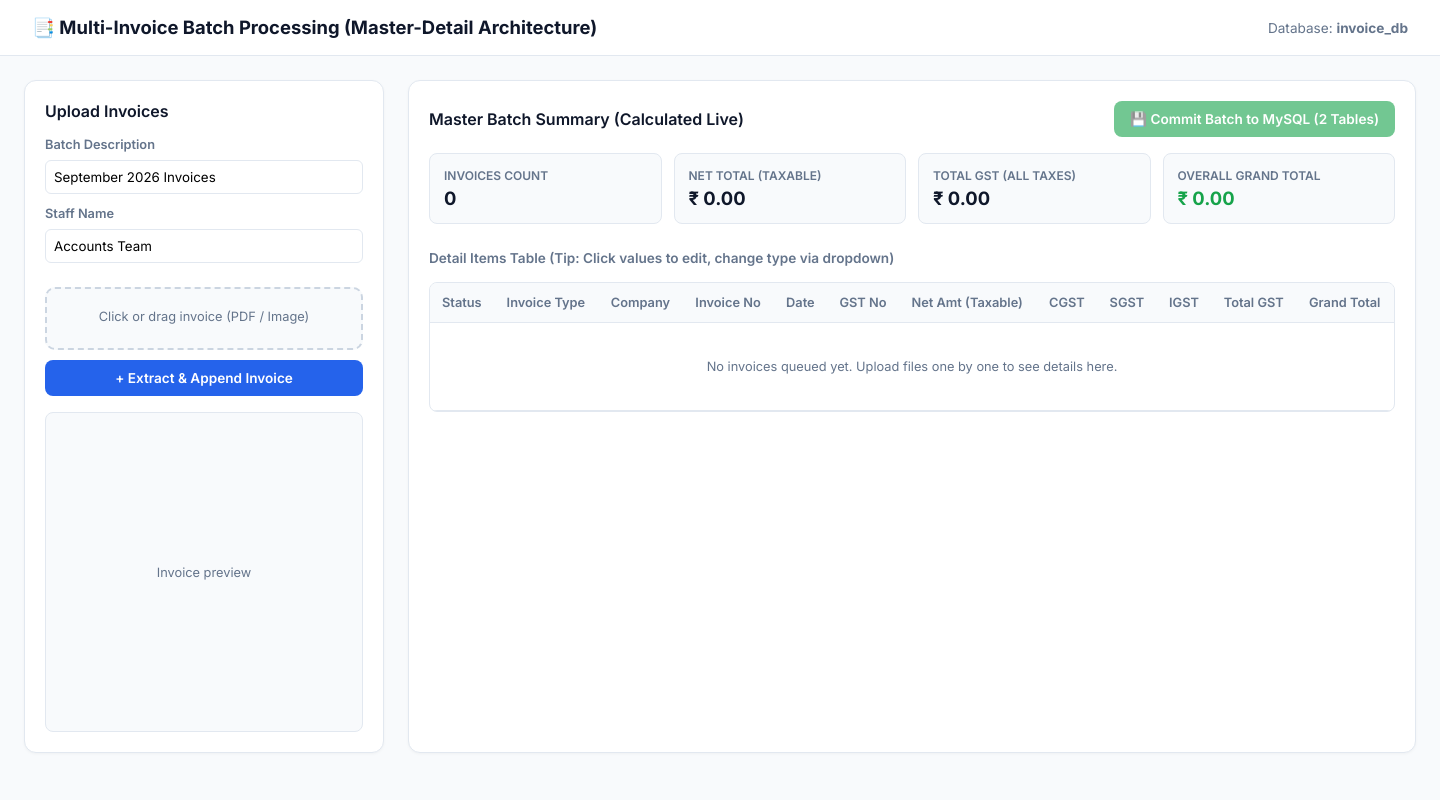
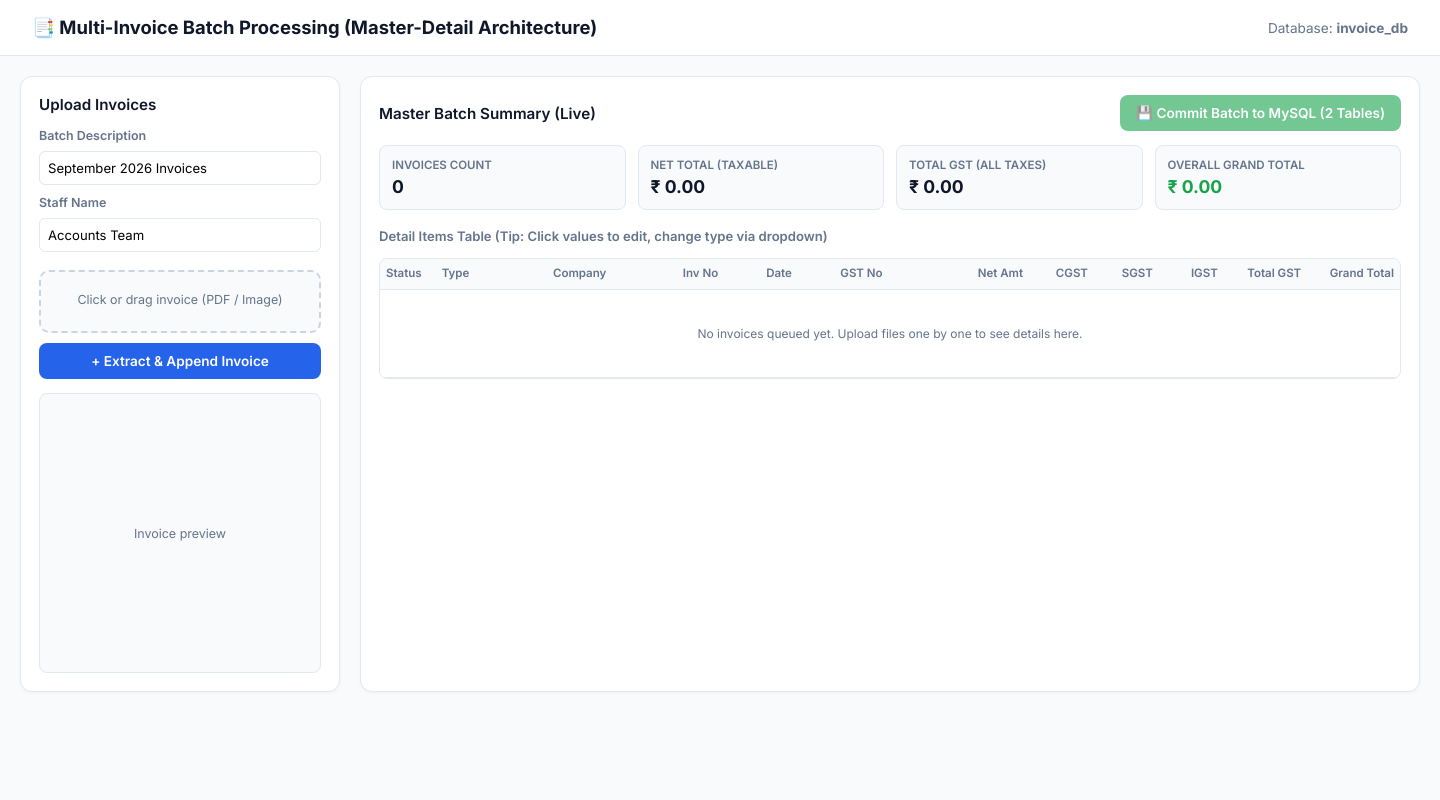
Before and after one commit to Brindha36/OCR, a Flask app: page / in a window 1440 px wide. Run offline with Flask 3, Linux system fonts and the light colour scheme; data that the repository does not hold is empty.

Commit message:
index.html

```diff
--- a/templates/index.html
+++ b/templates/index.html
@@ -25,7 +25,15 @@
         }
 
         * { box-sizing: border-box; margin: 0; padding: 0; font-family: 'Inter', sans-serif; }
-        body { background-color: var(--background); color: var(--text-main); min-height: 100vh; }
+
+        /* Prevent page-wide horizontal scroll */
+        html, body {
+            background-color: var(--background);
+            color: var(--text-main);
+            min-height: 100vh;
+            overflow-x: hidden;
+            width: 100%;
+        }
 
         header {
             background-color: var(--surface);
@@ -38,27 +46,29 @@
         .brand { font-size: 1.15rem; font-weight: 700; display: flex; align-items: center; gap: 8px; }
 
         .workspace {
-            max-width: 1850px;
-            margin: 24px auto;
-            padding: 0 24px;
+            width: 100%;
+            max-width: 100%;
+            margin: 20px auto;
+            padding: 0 20px;
             display: grid;
-            grid-template-columns: 360px 1fr;
-            gap: 24px;
+            grid-template-columns: 320px minmax(0, 1fr);
+            gap: 20px;
         }
 
         .panel {
             background: var(--surface);
             border: 1px solid var(--border);
             border-radius: 12px;
-            padding: 20px;
+            padding: 18px;
             display: flex;
             flex-direction: column;
-            gap: 16px;
+            gap: 14px;
             box-shadow: 0 1px 3px rgba(0, 0, 0, 0.04);
+            min-width: 0; /* Prevents CSS grid blowout */
         }
 
         .panel-title {
-            font-size: 1rem;
+            font-size: 0.95rem;
             font-weight: 600;
             display: flex;
             align-items: center;
@@ -103,7 +113,7 @@
         .btn-success:hover { background-color: #15803d; }
 
         .preview-container {
-            height: 320px;
+            height: 280px;
             border: 1px solid var(--border);
             border-radius: 8px;
             background: #f8fafc;
@@ -123,34 +133,68 @@
         .card-stat {
             background: #f8fafc;
             border: 1px solid var(--border);
-            padding: 14px;
+            padding: 12px;
             border-radius: 8px;
         }
-        .card-stat-label { font-size: 0.75rem; font-weight: 600; color: var(--text-muted); text-transform: uppercase; }
-        .card-stat-val { font-size: 1.15rem; font-weight: 700; color: var(--text-main); margin-top: 4px; }
+        .card-stat-label { font-size: 0.72rem; font-weight: 600; color: var(--text-muted); text-transform: uppercase; }
+        .card-stat-val { font-size: 1.1rem; font-weight: 700; color: var(--text-main); margin-top: 4px; }
         .card-stat-val.highlight { color: var(--success); }
 
+        /* Strict vertical-only scroll container */
         .table-wrapper {
-            overflow-x: auto;
+            overflow-x: hidden;
+            overflow-y: auto;
             border: 1px solid var(--border);
             border-radius: 8px;
-            max-height: 480px;
+            max-height: 520px;
+            width: 100%;
         }
+
+        /* Fixed table layout prevents pushing horizontally */
         table {
             width: 100%;
             border-collapse: collapse;
-            font-size: 0.8rem;
-            white-space: nowrap;
+            font-size: 0.75rem;
+            table-layout: fixed;
         }
-        thead { background: #f8fafc; position: sticky; top: 0; z-index: 10; border-bottom: 1px solid var(--border); }
-        th { padding: 12px; font-weight: 600; color: var(--text-muted); text-align: left; }
-        td { padding: 10px 12px; border-bottom: 1px solid var(--border); }
+
+        thead {
+            background: #f8fafc;
+            position: sticky;
+            top: 0;
+            z-index: 10;
+            border-bottom: 1px solid var(--border);
+        }
+
+        th, td {
+            padding: 8px 6px;
+            border-bottom: 1px solid var(--border);
+            text-align: left;
+            word-wrap: break-word;
+            overflow-wrap: break-word;
+            white-space: normal; /* Permits wrapping into multi-line cells */
+            vertical-align: middle;
+        }
+
+        th {
+            font-weight: 600;
+            color: var(--text-muted);
+            font-size: 0.72rem;
+            line-height: 1.2;
+        }
+
+        /* Right-align numbers for neat accounting layouts */
+        .num-cell {
+            text-align: right;
+        }
 
         .editable-cell {
-            padding: 4px 6px;
+            padding: 4px 4px;
             border-radius: 4px;
             outline: none;
             border: 1px dashed transparent;
+            display: block;
+            min-height: 18px;
         }
         .editable-cell:hover {
             border-color: #94a3b8;
@@ -162,16 +206,16 @@
             box-shadow: 0 0 0 2px rgba(37, 99, 235, 0.15);
         }
 
-        /* Invoice Type selector styles */
+        /* Compact type selector */
         .type-select {
-            padding: 5px 8px;
-            border-radius: 6px;
-            font-size: 0.75rem;
+            width: 100%;
+            padding: 4px 2px;
+            border-radius: 5px;
+            font-size: 0.7rem;
             font-weight: 600;
             border: 1px solid var(--border);
             outline: none;
             cursor: pointer;
-            transition: all 0.15s ease;
         }
         .type-select.type-computer {
             background-color: #eff6ff;
@@ -184,8 +228,8 @@
             border-color: #fde68a;
         }
 
-        .badge-pending { background: var(--warning-bg); color: var(--warning-text); padding: 3px 6px; border-radius: 4px; font-weight: 600; }
-        .badge-saved { background: #ecfdf5; color: #047857; padding: 3px 6px; border-radius: 4px; font-weight: 600; }
+        .badge-pending { background: var(--warning-bg); color: var(--warning-text); padding: 3px 5px; border-radius: 4px; font-weight: 600; font-size: 0.7rem; display: inline-block; }
+        .badge-saved { background: #ecfdf5; color: #047857; padding: 3px 5px; border-radius: 4px; font-weight: 600; font-size: 0.7rem; display: inline-block; }
     </style>
 </head>
 <body>
@@ -201,18 +245,18 @@
         <div class="panel-title">Upload Invoices</div>
 
         <div style="display: flex; flex-direction: column; gap: 8px;">
-            <label style="font-size: 0.8rem; font-weight: 600; color: var(--text-muted);">Batch Description</label>
-            <input type="text" id="batchNameInput" value="September 2026 Invoices" style="padding: 8px; border: 1px solid var(--border); border-radius: 6px;">
+            <label style="font-size: 0.78rem; font-weight: 600; color: var(--text-muted);">Batch Description</label>
+            <input type="text" id="batchNameInput" value="September 2026 Invoices" style="padding: 8px; border: 1px solid var(--border); border-radius: 6px; font-size: 0.82rem;">
 
-            <label style="font-size: 0.8rem; font-weight: 600; color: var(--text-muted); margin-top: 4px;">Staff Name</label>
-            <input type="text" id="staffNameInput" value="Accounts Team" style="padding: 8px; border: 1px solid var(--border); border-radius: 6px;">
+            <label style="font-size: 0.78rem; font-weight: 600; color: var(--text-muted); margin-top: 2px;">Staff Name</label>
+            <input type="text" id="staffNameInput" value="Accounts Team" style="padding: 8px; border: 1px solid var(--border); border-radius: 6px; font-size: 0.82rem;">
         </div>
 
-        <form id="uploadForm" style="margin-top: 8px;">
+        <form id="uploadForm" style="margin-top: 4px;">
             <div class="dropzone">
                 <input type="file" id="invoiceInput" accept=".pdf,image/*" required>
-                <div style="font-size: 0.8rem; color: var(--text-muted);">Click or drag invoice (PDF / Image)</div>
-                <div id="fileChosenText" style="font-size: 0.75rem; color: var(--primary); font-weight: 600; margin-top: 4px;"></div>
+                <div style="font-size: 0.78rem; color: var(--text-muted);">Click or drag invoice (PDF / Image)</div>
+                <div id="fileChosenText" style="font-size: 0.72rem; color: var(--primary); font-weight: 600; margin-top: 4px;"></div>
             </div>
             <button type="submit" id="addBtn" class="btn-action" style="width: 100%; margin-top: 10px; justify-content: center;">
                 <span id="btnText">+ Extract & Append Invoice</span>
@@ -220,14 +264,14 @@
         </form>
 
         <div class="preview-container" id="previewWrapper">
-            <div style="color: var(--text-muted); font-size: 0.8rem;">Invoice preview</div>
+            <div style="color: var(--text-muted); font-size: 0.78rem;">Invoice preview</div>
         </div>
     </section>
 
     <!-- Right: Master Summary & Detail Table -->
     <section class="panel">
         <div class="panel-title">
-            <span>Master Batch Summary (Calculated Live)</span>
+            <span>Master Batch Summary (Live)</span>
             <button class="btn-action btn-success" id="saveBatchBtn" disabled>
                 💾 Commit Batch to MySQL (2 Tables)
             </button>
@@ -254,26 +298,26 @@
         </div>
 
         <!-- Detail Table -->
-        <div class="panel-title" style="margin-top: 10px;">
-            <span style="font-size: 0.85rem; color: var(--text-muted);">Detail Items Table (Tip: Click values to edit, change type via dropdown)</span>
+        <div class="panel-title" style="margin-top: 4px;">
+            <span style="font-size: 0.82rem; color: var(--text-muted);">Detail Items Table (Tip: Click values to edit, change type via dropdown)</span>
         </div>
 
         <div class="table-wrapper">
             <table>
                 <thead>
                     <tr>
-                        <th>Status</th>
-                        <th>Invoice Type</th>
-                        <th>Company</th>
-                        <th>Invoice No</th>
-                        <th>Date</th>
-                        <th>GST No</th>
-                        <th>Net Amt (Taxable)</th>
-                        <th>CGST</th>
-                        <th>SGST</th>
-                        <th>IGST</th>
-                        <th>Total GST</th>
-                        <th>Grand Total</th>
+                        <th style="width: 6%;">Status</th>
+                        <th style="width: 12%;">Type</th>
+                        <th style="width: 14%;">Company</th>
+                        <th style="width: 9%;">Inv No</th>
+                        <th style="width: 8%;">Date</th>
+                        <th style="width: 12%;">GST No</th>
+                        <th style="width: 9%;" class="num-cell">Net Amt</th>
+                        <th style="width: 7%;" class="num-cell">CGST</th>
+                        <th style="width: 7%;" class="num-cell">SGST</th>
+                        <th style="width: 7%;" class="num-cell">IGST</th>
+                        <th style="width: 9%;" class="num-cell">Total GST</th>
+                        <th style="width: 10%;" class="num-cell">Grand Total</th>
                     </tr>
                 </thead>
                 <tbody id="detailTableBody">
@@ -390,20 +434,20 @@
                     <td><span class="badge-pending">Queue</span></td>
                     <td>
                         <select class="type-select ${selectThemeClass}" data-index="${invIndex}">
-                            <option value="Computer Generated" ${currentType === 'Computer Generated' ? 'selected' : ''}>💻 Computer Generated</option>
+                            <option value="Computer Generated" ${currentType === 'Computer Generated' ? 'selected' : ''}>💻 Computer</option>
                             <option value="Manual" ${currentType === 'Manual' ? 'selected' : ''}>✍️ Manual</option>
                         </select>
                     </td>
-                    <td class="editable-cell" contenteditable="true" data-field="company_name" data-index="${invIndex}" style="font-weight: 600;">${data.data.company_name}</td>
-                    <td class="editable-cell" contenteditable="true" data-field="invoice_no" data-index="${invIndex}">${data.data.invoice_no}</td>
-                    <td class="editable-cell" contenteditable="true" data-field="date" data-index="${invIndex}">${data.data.date}</td>
-                    <td class="editable-cell" contenteditable="true" data-field="gst_no" data-index="${invIndex}">${data.data.gst_no}</td>
-                    <td class="editable-cell" contenteditable="true" data-field="net_amount" data-index="${invIndex}">${num(data.data.net_amount).toFixed(2)}</td>
-                    <td class="editable-cell" contenteditable="true" data-field="cgst_amount" data-index="${invIndex}">${num(data.data.cgst_amount).toFixed(2)}</td>
-                    <td class="editable-cell" contenteditable="true" data-field="sgst_amount" data-index="${invIndex}">${num(data.data.sgst_amount).toFixed(2)}</td>
-                    <td class="editable-cell" contenteditable="true" data-field="igst_amount" data-index="${invIndex}">${num(data.data.igst_amount).toFixed(2)}</td>
-                    <td class="editable-cell" contenteditable="true" data-field="total_gst_amount" data-index="${invIndex}" style="font-weight: 600; color: var(--primary);">${num(data.data.total_gst_amount).toFixed(2)}</td>
-                    <td class="editable-cell" contenteditable="true" data-field="grand_total" data-index="${invIndex}" style="font-weight: 700; color: var(--success);">${num(data.data.grand_total).toFixed(2)}</td>
+                    <td><span class="editable-cell" contenteditable="true" data-field="company_name" data-index="${invIndex}" style="font-weight: 600;">${data.data.company_name}</span></td>
+                    <td><span class="editable-cell" contenteditable="true" data-field="invoice_no" data-index="${invIndex}">${data.data.invoice_no}</span></td>
+                    <td><span class="editable-cell" contenteditable="true" data-field="date" data-index="${invIndex}">${data.data.date}</span></td>
+                    <td><span class="editable-cell" contenteditable="true" data-field="gst_no" data-index="${invIndex}">${data.data.gst_no}</span></td>
+                    <td class="num-cell"><span class="editable-cell" contenteditable="true" data-field="net_amount" data-index="${invIndex}">${num(data.data.net_amount).toFixed(2)}</span></td>
+                    <td class="num-cell"><span class="editable-cell" contenteditable="true" data-field="cgst_amount" data-index="${invIndex}">${num(data.data.cgst_amount).toFixed(2)}</span></td>
+                    <td class="num-cell"><span class="editable-cell" contenteditable="true" data-field="sgst_amount" data-index="${invIndex}">${num(data.data.sgst_amount).toFixed(2)}</span></td>
+                    <td class="num-cell"><span class="editable-cell" contenteditable="true" data-field="igst_amount" data-index="${invIndex}">${num(data.data.igst_amount).toFixed(2)}</span></td>
+                    <td class="num-cell"><span class="editable-cell" contenteditable="true" data-field="total_gst_amount" data-index="${invIndex}" style="font-weight: 600; color: var(--primary);">${num(data.data.total_gst_amount).toFixed(2)}</span></td>
+                    <td class="num-cell"><span class="editable-cell" contenteditable="true" data-field="grand_total" data-index="${invIndex}" style="font-weight: 700; color: var(--success);">${num(data.data.grand_total).toFixed(2)}</span></td>
                 `;
                 detailTableBody.appendChild(tr);
 
```
